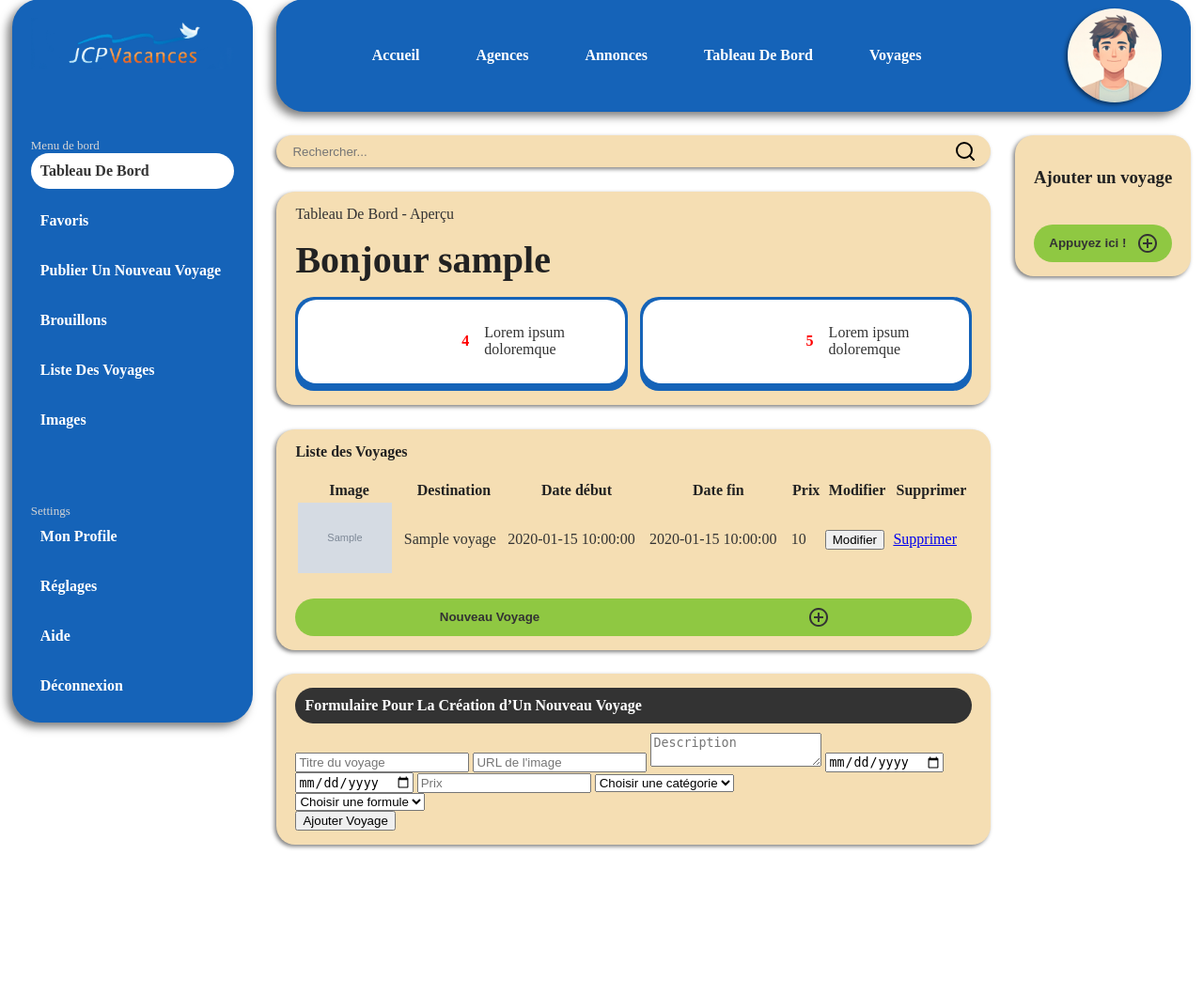
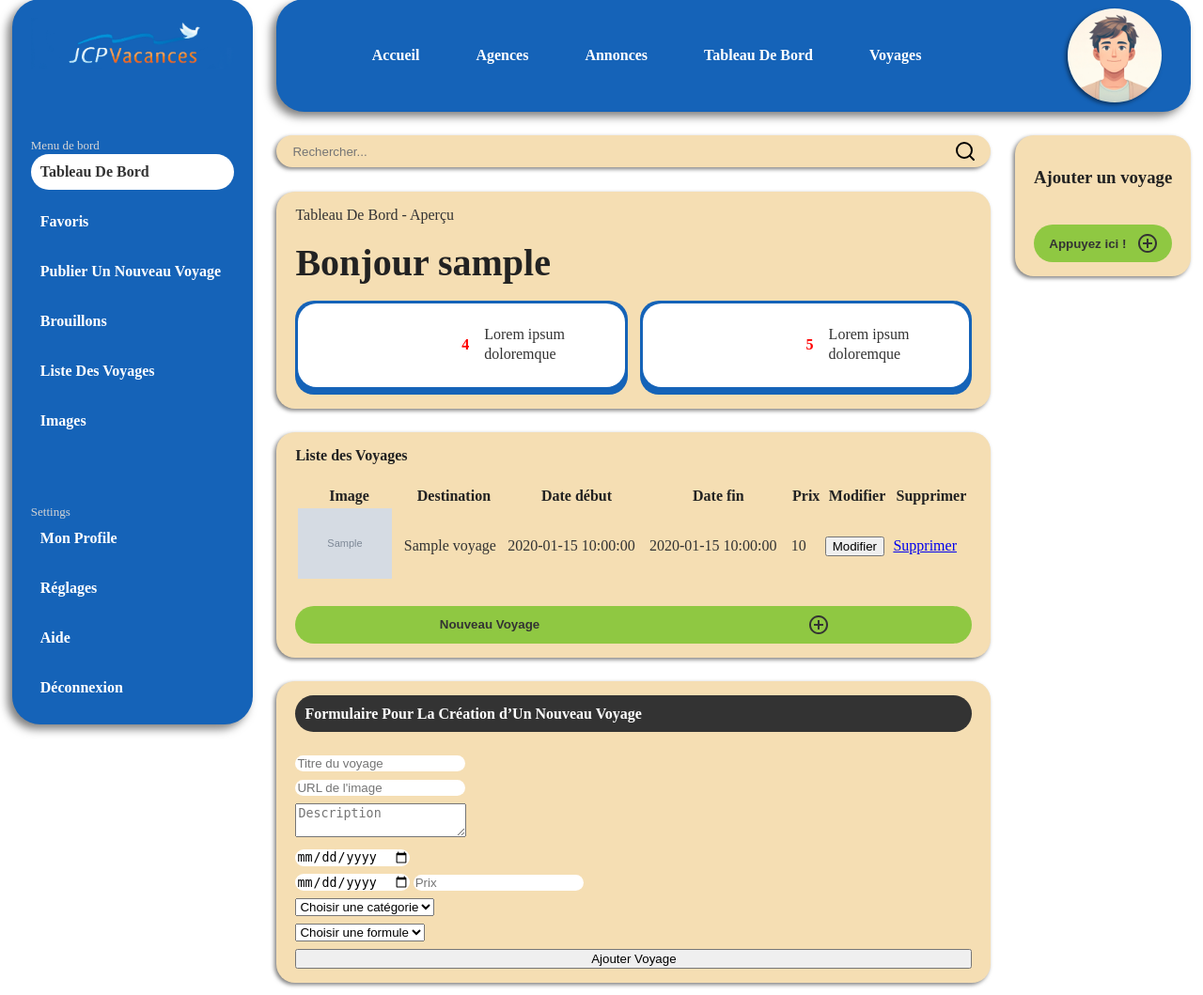
Before and after one commit to antoine-codeur/JCP_Vacances, a PHP site: page / in a window 1280 px wide. Shown: the part 14-1073 px from the top of the page at 94% size. Before the commit the page ends 918 px from the top, so only its background shows below. Run offline with PHP 8.4, Linux system fonts and the light colour scheme; the visitor is signed in with stand-in values (Sample User, id 1); tables that the repository leaves empty or names only in its code hold one stand-in row (values such as "Sample post"); grey boxes marked "Sample" are stand-in pictures.

Commit message:
changement de style

```diff
--- a/asset/style/style.css
+++ b/asset/style/style.css
@@ -14,6 +14,24 @@ body {
     display: flex;
     flex-direction: column;
     gap: 2vw;
+}
+h1,h2,h3,h4,h5,h6,th {
+    color: var(--black-title);
+    line-height: 1.2em;
+
+}
+p,li,span,img,td {
+    color: var(--black-text);
+    line-height: 1.3em;
+
+}
+/*BODY-LOGIN*/
+#bodyLogin {
+    flex-direction: column;
+    justify-content: center;
+    align-items: center;
+    height: 100vh;
+    margin: 0;
 }
 /*BOARD*/
 #BOARD {
@@ -94,21 +112,14 @@ header {
     box-shadow: var(--box-shadow);
 }
 /*BLOCKS*/
-/*#search-container/#preview/#listVoyages/#formulaire/#ajoutVoyage/#notes*/
+/*#search-container/#preview/#listVoyages/#formulaire/#ajoutVoyage/#notes/#login*/
 .block {
     background-color: var(--block-bg);
     box-shadow: var(--box-shadow);
     border-radius: 20px;
     width: 100%;
 }
-
 /*SECTION-MAIN*/
-h1,h2,h3,h4,h5,h6,th {
-    color: var(--black-title);
-}
-p,li,span,img,td {
-    color: var(--black-text);
-}
 main {
     display: flex;
     flex-direction: row;
@@ -202,18 +213,44 @@ main {
 }
 /*FORMULAIRE/LISTE-VOYAGE*/
 #listVoyages h2,
-#formulaire h2 {
+#formulaire h2,
+#login h1 {
     font-size: 1rem;
     margin: 0rem;
 }
-/*FORMULAIRE*/
-#formulaire {
+/*FORMULAIRE/LOGIN*/
+#formulaire,
+#login {
+    padding: 15px 20px;
     display: flex;
     flex-direction: column;
-    gap: 10px;
-    padding: 15px 20px;
+    gap: 1em;
 }
-#formulaire h2 {
+#login {
+    width: 450px;
+}
+#formulaire form,
+#login form {
+    display: flex;
+    flex-direction: column;
+    gap: 0.5em;
+
+}
+#login form div {
+    display: flex;
+    flex-direction: row;
+    justify-content: space-between;
+    gap: 1em;
+}
+#formulaire form div input,
+#login form div input {
+    flex: 1;
+    border: none;
+    border-radius: 20px;
+    max-width: 300px;
+}
+#formulaire h2,
+#login h1 {
     background-color: var(--text-color-dark);
     color: var(--text-color-light);
     padding: 10px;
--- a/asset/style/theme/light.css
+++ b/asset/style/theme/light.css
@@ -2,8 +2,8 @@
     --primary-color: #FF5722;
     --background: #f5f5f5;
     --black: #000000;
-    --text-color-light: #333333;
-    --text-color-dark: #ffffff;
+    --text-color-light: #f5f5f5;
+    --text-color-dark: #f44336;
     --bouton-bgcolor-light: #ffffff;
     --button-add: #f44336;
     --button-add-hover: #d32f2f;
--- a/asset/template/formulaire.php
+++ b/asset/template/formulaire.php
@@ -14,13 +14,33 @@ if (!defined('ROOT_DIR')) {
 <div id="formulaire" class="block">
     <h2>Formulaire Pour La Création d’Un Nouveau Voyage</h2>
     <form action="script/core/db/voyage/handleVoyage.php<?php echo isset($id_voyage) ? '?id_voyage=' . $id_voyage : ''; ?>" method="POST" enctype="multipart/form-data">
+        <div>
+            <label for=""></label>
             <input type="hidden" name="id_voyage" value="<?php echo isset($voyage['id_voyage']) ? $voyage['id_voyage'] : ''; ?>">
+        </div>
+        <div>
+            <label for=""></label>
         <input type="text" name="title" placeholder="Titre du voyage" required value="<?php echo isset($voyage['title']) ? $voyage['title'] : ''; ?>">
+        </div>
+        <div>
+            <label for=""></label>
         <input type="text" name="image_url" placeholder="URL de l'image" value="<?php echo isset($voyage['image_url']) ? $voyage['image_url'] : ''; ?>">
+        </div>
+        <div>
+            <label for=""></label>
         <textarea name="description" placeholder="Description"><?php echo isset($voyage['description']) ? $voyage['description'] : ''; ?></textarea>
+        </div>
+        <div>
+            <label for=""></label>
         <input type="date" name="date_debut" required value="<?php echo isset($voyage['date_debut']) ? $voyage['date_debut'] : ''; ?>">
+        </div>
+        <div>
+            <label for=""></label>
         <input type="date" name="date_fin" required value="<?php echo isset($voyage['date_fin']) ? $voyage['date_fin'] : ''; ?>">
         <input type="number" name="price" placeholder="Prix" required value="<?php echo isset($voyage['price']) ? $voyage['price'] : ''; ?>">
+        </div>
+        <div>
+            <label for=""></label>
 
             <!-- Catégorie -->
             <select name="id_categorie" required>
@@ -33,7 +53,10 @@ if (!defined('ROOT_DIR')) {
                     echo "<option value='".$categorie['id_categorie']."' $selected>".$categorie['categorie_name']."</option>";
                 }
                 ?>
-        </select><br>
+            </select>
+        </div>
+        <div>
+            <label for=""></label>
             <!-- Formule -->
             <select name="id_formule" required>
                 <option value="" disabled selected>Choisir une formule</option>
@@ -45,7 +68,9 @@ if (!defined('ROOT_DIR')) {
                     echo "<option value='".$formule['id_formule']."' $selected>".$formule['formule_name']."</option>";
                 }
                 ?>
-        </select><br>
+            </select>
+        </div>
+
         <input type="submit" value="<?php echo isset($id_voyage) && $id_voyage ? "Mettre à jour" : "Ajouter Voyage"; ?>">
     </form>
 </div>
--- a/asset/template/model/listVoyages.php
+++ b/asset/template/model/listVoyages.php
@@ -14,10 +14,13 @@
         require_once 'script/core/db/db.php';
         $db = new Db();
         $conn = $db->connect();
-        $stmt = $db->prepare("SELECT * FROM voyage");
+        // Incluez la colonne `draft` dans votre sélection
+        $stmt = $db->prepare("SELECT *, draft FROM voyage");
         $stmt->execute();
         while ($voyage = $stmt->fetch(PDO::FETCH_ASSOC)) {
-            echo "<tr>
+            // Vérifiez si le voyage est un brouillon et ajoutez une classe `draft` le cas échéant
+            $rowClass = $voyage['draft'] ? "draft" : "";
+            echo "<tr class='".$rowClass."'>
                     <td><img src='".$voyage['image_url']."' alt='Image' style='width: 100px;'></td>
                     <td>".$voyage['title']."</td>
                     <td>".$voyage['date_debut']."</td>
@@ -29,7 +32,7 @@
                     <td>
                         <a href='script/core/db/voyage/deleteVoyage.php?id=".$voyage['id_voyage']."'>Supprimer</a>
                     </td>
-                  </tr>";
+                </tr>";
         }
         ?>
     </table>
--- a/asset/template/widget/addVoyage.php
+++ b/asset/template/widget/addVoyage.php
@@ -5,8 +5,9 @@
 </div>
 <div id="createModal" class="modal">
     <!-- Contenu de la fenêtre modale -->
-        <div class="modal-content">
-            <span class="close">&times;</span>
-            <?php include 'asset/template/formulaire.php'; ?>
-          </div>
-    </div>
+    <div class="modal-content">
+        <span class="close">&times;</span>
+        <?php include 'asset/template/formulaire.php'; ?>
+        </div>
+</div>
+<script src="script/javascript/voyage/createVoyageModal.js"></script>
--- a/index.php
+++ b/index.php
@@ -80,7 +80,6 @@ $page = $_GET['page'] ?? 'home';
     </main>
   </div>
   <script src="script/javascript/voyage/createVoyage.js"></script>
-  <script src="script/javascript/voyage/createVoyageModal.js"></script>
   <script src="script/javascript/voyage/editVoyage.js"></script>
 </body>
 </html>
```
Also changed, not shown: login.php (+20 -12 lines). Lines whose indentation alone changed are shown as unchanged.
